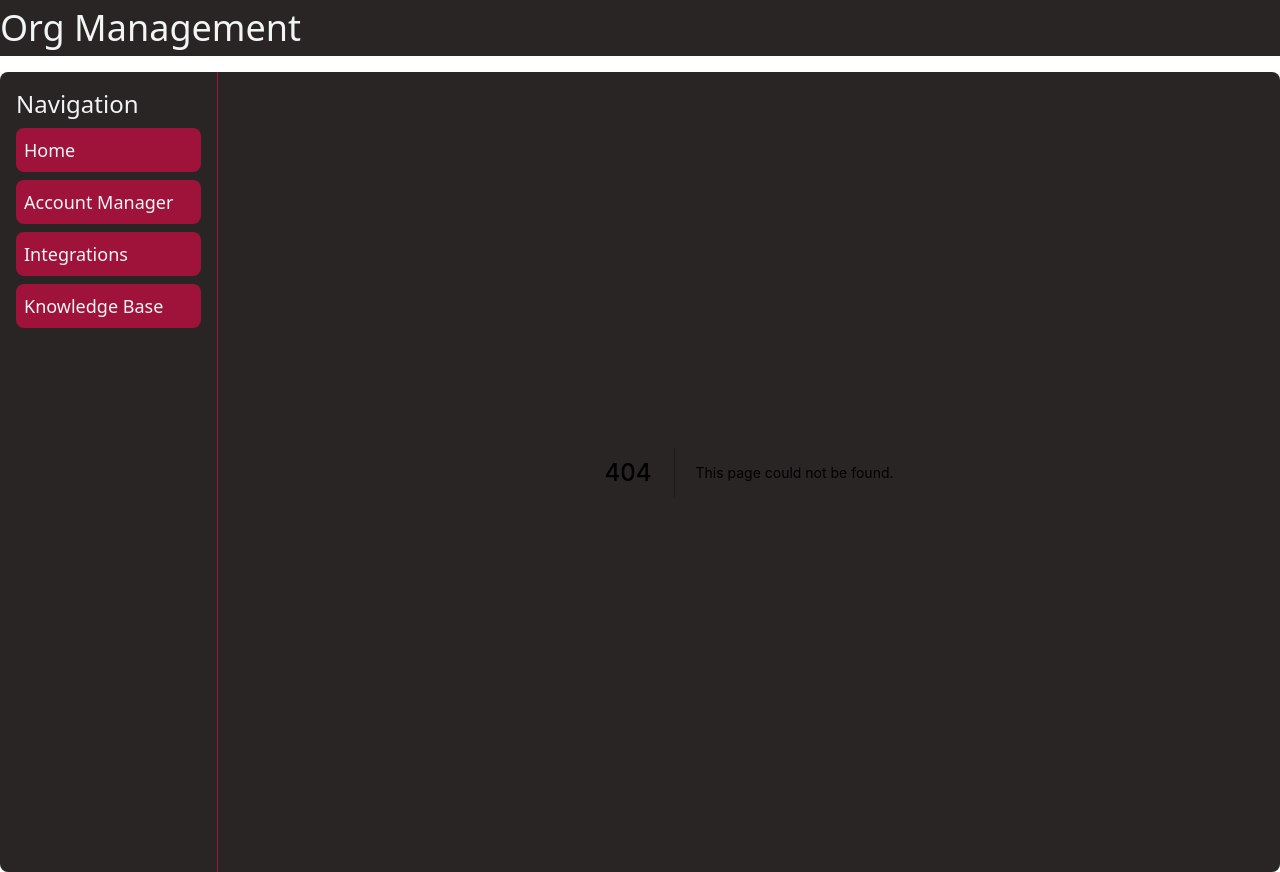
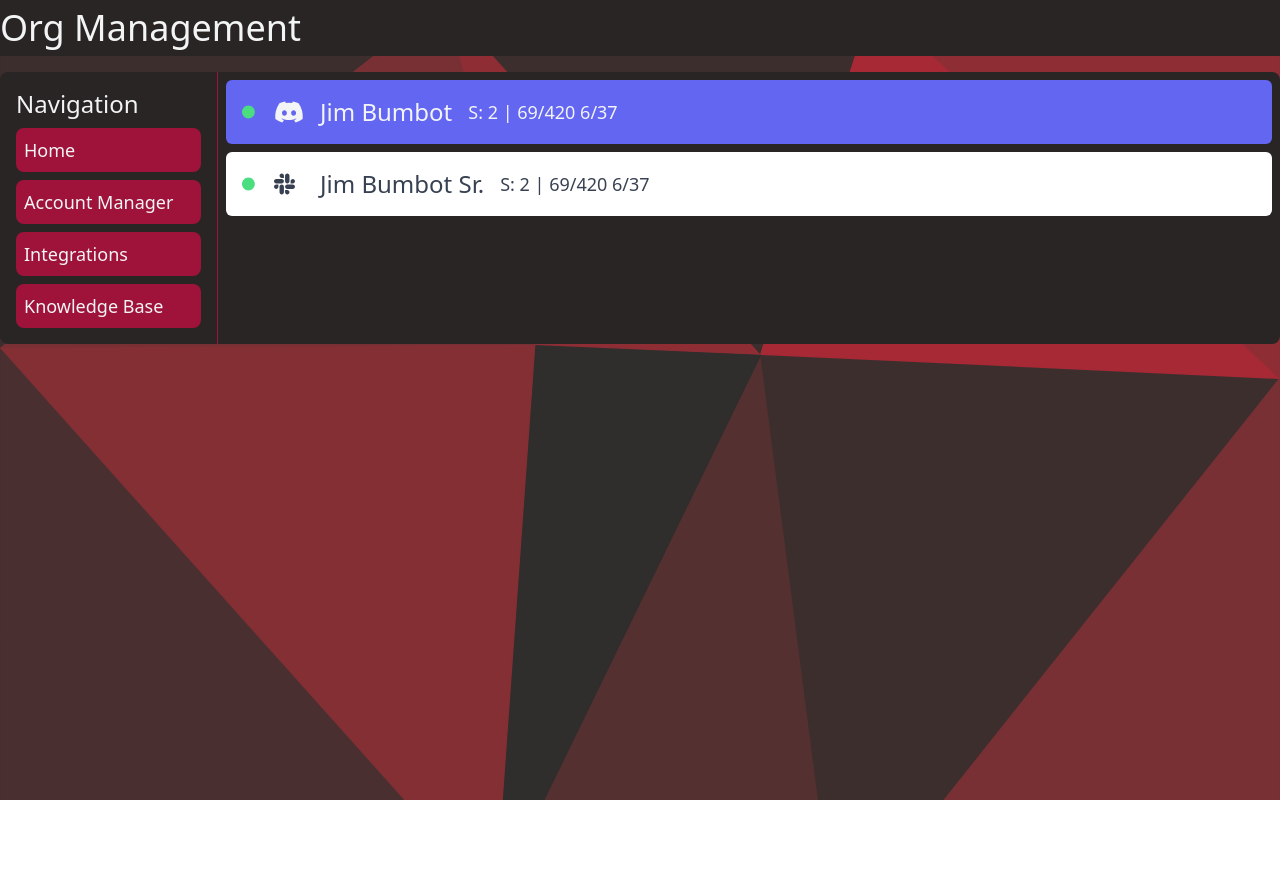
Before and after one commit to OrgManagement/OrgManagement, a Next.js app: page /integration in a window 1280 px wide. Before the commit this address had no page. After the commit the page ends 800 px from the top, so only its background shows below. Built offline with nearby package versions, Linux system fonts and the light colour scheme.

Commit message:
(feat): created the intergration page, list of cards for each integration with summary details

```diff
--- /dev/null
+++ b/pages/integration.tsx
@@ -0,0 +1,81 @@
+import classNames from 'classnames';
+import type { NextPage } from 'next';
+import { FC, useEffect, useState } from 'react';
+import CircleIcon from '../components/icons/CircleIcon';
+import DiscordIcon from '../components/icons/discordIcon';
+import SlackIcon from '../components/icons/SlackIcon';
+
+interface IntergationCardProps {
+  type: 'discord' | 'slack';
+  title: string;
+}
+
+interface ServerDetails {
+  members: number;
+  membersOnline: number;
+}
+
+interface IntergrationDetails {
+  servers: ServerDetails[];
+}
+
+const IntergationCard: FC<IntergationCardProps> = ({ type, title }) => {
+  // TODO: Add data fetching
+  const dummyServerDetails: ServerDetails = {
+    members: 420,
+    membersOnline: 69,
+  };
+  const [ intergrationDetails, setIntergrationDetails ] = useState<IntergrationDetails>();
+
+  useEffect(() => {
+    // Simulate fetching information from the intergration's API
+    setTimeout(() => {
+      setIntergrationDetails({ servers: [
+        { members: 420, membersOnline: 69 },
+        { members: 37, membersOnline: 6 },
+      ]});
+    }, Math.random() * 2000)
+  }, [])
+
+  const cardClasses = classNames('w-full rounded-md p-4 cursor-pointer', {
+    'bg-indigo-500 text-text-light': type === 'discord',
+    'bg-white text-text-dark': type === 'slack'
+  });
+  const iconClasses = 'text-3xl'
+
+  return (
+    <div className={cardClasses}>
+      <div className='flex flex-row items-center space-x-4'>
+        <CircleIcon className={intergrationDetails !== undefined ? 'text-green-400' : 'text-red-600'}/>
+        {
+          type === 'discord' ? <DiscordIcon className={iconClasses} /> : <SlackIcon className={iconClasses} />
+        }
+        <h2 className='text-2xl'>{title}</h2>
+        {
+        intergrationDetails &&
+          <span className='text-lg'>
+            {`S: ${intergrationDetails.servers.length} | ${intergrationDetails.servers.map(elem => elem.membersOnline + '/' + elem.members).join(' ')}`}
+          </span>
+        }
+      </div>
+    </div>
+  )
+}
+
+const Intergration: NextPage = () => {
+  const intergrations: Array<IntergationCardProps> = [
+    { type: 'discord', title: 'Jim Bumbot' },
+    { type: 'slack', title: 'Jim Bumbot Sr.' },
+  ];
+  return (
+    <section className='p-2'>
+      <section id="cardContainer" className="space-y-2">
+      {
+        intergrations.map((elem, idx) => <IntergationCard key={idx} {...elem} />)
+      }
+      </section>
+    </section>
+  )
+}
+
+export default Intergration;
```
